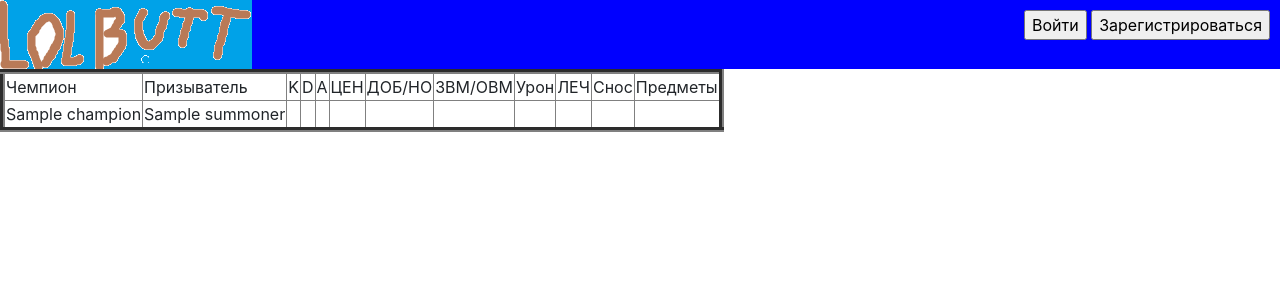
After one commit to 8Vinso8/lolbutt, a Flask app: template templates/match.html in a window 1280 px wide. The commit adds this page. Shown: the top 300 px of the page. Run offline with Flask 2, Linux system fonts and the light colour scheme; the template is opened without the code that fills it: most values are stand-ins (such as "Sample title", 1, 10 or a date in 2020); some libraries are stand-ins or nearby versions.

Commit message:
показ матча в разработке

```diff
--- a/main.py
+++ b/main.py
@@ -11,7 +11,7 @@ app = Flask(__name__)
 app.config['SECRET_KEY'] = 'yandexlyceum_secret_key'
 login_manager = LoginManager()
 login_manager.init_app(app)
-cass.set_riot_api_key("RGAPI-b5e78a02-6f01-4757-9f97-40097d71eafd")
+cass.set_riot_api_key("RGAPI-7156ace1-f7e0-4125-9cf3-26381f800803")
 cass.set_default_region("RU")
 
 
@@ -80,7 +80,8 @@ def search():
     name = summoner.name
     level = summoner.level
     good_with = summoner.champion_masteries.filter(lambda cm: cm.level >= 6)
-    last_champion = summoner.match_history[0].participants[summoner].champion
+    last_match = summoner.match_history[0]
+    last_champion = last_match.participants[summoner].champion
     profile_icon = summoner.profile_icon.url
     return render_template(
         'search.html',
@@ -88,7 +89,21 @@ def search():
         level=level,
         champions=[cm.champion.name for cm in good_with],
         last_champion=last_champion.name,
-        profile_icon_url=profile_icon
+        profile_icon_url=profile_icon,
+        last_match_id=str(last_match.id)
+    )
+
+
+@app.route('/match/<match_id>')
+def get_match(match_id):
+    match = cass.get_match(id=int(match_id))
+    red_team = match.red_team
+    blue_team = match.blue_team
+    print(red_team.participants)
+    return render_template(
+        'match.html',
+        red_team_participants=red_team.participants,
+        blue_team_participants=blue_team.participants
     )
 
 
--- /dev/null
+++ b/templates/match.html
@@ -0,0 +1,38 @@
+{% extends "base.html" %}
+{% block content %}
+<div>
+    <table border="5">
+        <tr>
+            <td>Чемпион</td>
+            <td>Призыватель</td>
+            <td>K</td>
+            <td>D</td>
+            <td>A</td>
+            <td>ЦЕН</td>
+            <td>ДОБ/НО</td>
+            <td>ЗВМ/ОВМ</td>
+            <td>Урон</td>
+            <td>ЛЕЧ</td>
+            <td>Снос</td>
+            <td>Предметы</td>
+        </tr>
+        {% for participant in red_team_participants %}
+        <tr>
+            <td>{{ participant.champion.name }}</td>
+            <td>{{ participant.summoner.name }}</td>
+            <td></td>
+            <td></td>
+            <td></td>
+            <td></td>
+            <td></td>
+            <td></td>
+            <td></td>
+            <td></td>
+            <td></td>
+            <td></td>
+        </tr>
+        {% endfor %}
+    </table>
+</div>
+
+{% endblock %}
--- a/templates/search.html
+++ b/templates/search.html
@@ -29,9 +29,7 @@
         Любимых чемпионов нет ;-(
     </p>
     {% endif %}
-        <p>
-            Последняя игра была на {{ last_champion }}
-        </p>
+    <a href="/match/{{ last_match_id }}"> Последний матч </a>
     </h3>
 </div>
 {% endblock %}
```
